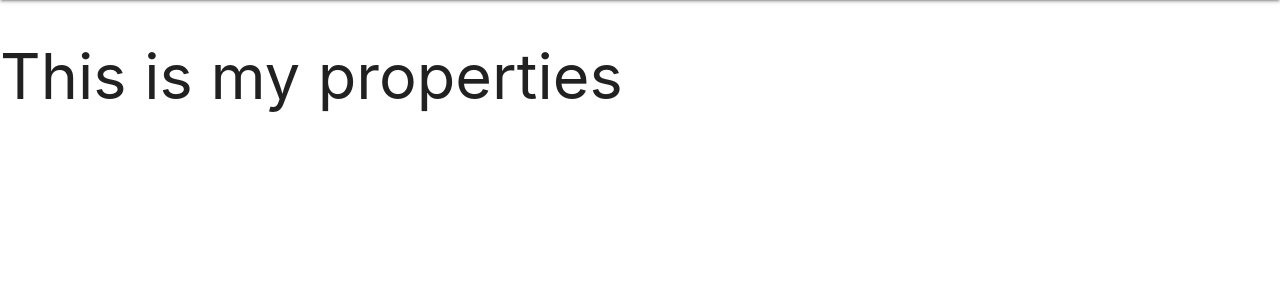
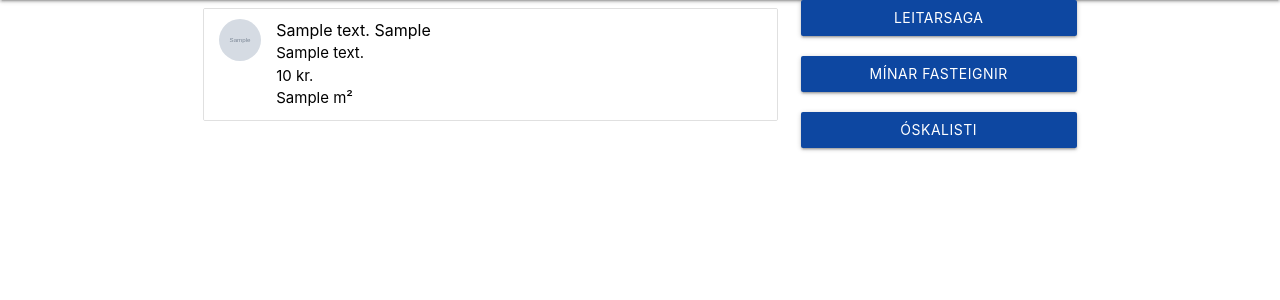
Before and after one commit to aronhr/Verklegt2, a Django app: page /profile/myProps/ in a window 1280 px wide. Shown: the part 64-364 px from the top of the page. Run offline with Django 3.2, Linux system fonts and the light colour scheme; a user stored in the database is signed in; tables that the repository leaves empty hold one stand-in row (values such as "Sample post"); grey boxes marked "Sample" are stand-in pictures.

Commit message:
Created my props

```diff
--- a/profiles/views.py
+++ b/profiles/views.py
@@ -93,8 +93,9 @@ def get_offer_by_id(request, id):
 
 @login_required
 def myProps(request):
+    props = House.objects.filter(seller=request.user)
     return render(request, 'profile/myProps.html', {
-        'myProps': 'This is my properties'
+        'myProps': props
     })
 
 
--- a/static/css/main.css
+++ b/static/css/main.css
@@ -3,40 +3,37 @@
         margin-left: 30px;
     }
 }
-
 .marginnull{
     margin: 0 auto;
 }
-
 .profile-img{
     width: 100%;
     max-width: 500px;
 }
-
-/* label color */
 .input-field label {
     color: #000;
 }
-/* label focus color */
 .input-field input[type=text]:focus + label {
     color: #000;
 }
-/* label underline focus color */
 .input-field input[type=text]:focus {
     border-bottom: 1px solid #000;
     box-shadow: 0 1px 0 0 #000;
 }
-/* valid color */
 .input-field input[type=text].valid {
     border-bottom: 1px solid #000;
     box-shadow: 0 1px 0 0 #000;
 }
-/* invalid color */
 .input-field input[type=text].invalid {
     border-bottom: 1px solid #000;
     box-shadow: 0 1px 0 0 #000;
 }
-/* icon prefix focus color */
 .input-field .prefix.active {
     color: #000;
 }
+.collection-item a{
+    color: black;
+}
+.collection-item:hover{
+    background-color: #e0e0e0;
+}
--- a/templates/base.html
+++ b/templates/base.html
@@ -7,9 +7,10 @@
     <meta http-equiv="X-UA-Compatible" content="ie=edge">
     <title>{% if house.address %} {{ house.address }} {{ house.street_nr }} {% else %} Fasteignir {% endif %}</title>
     <link rel="stylesheet" href="https://cdnjs.cloudflare.com/ajax/libs/materialize/1.0.0/css/materialize.min.css">
-    <link rel="stylesheet" href="{% static 'css/main.css' %}">
+
     <link href="https://fonts.googleapis.com/icon?family=Material+Icons" rel="stylesheet">
     <script src="https://cdnjs.cloudflare.com/ajax/libs/jquery/3.4.1/jquery.min.js"></script>
+    <link rel="stylesheet" href="{% static 'css/main.css' %}">
 </head>
 <body>
 <nav class="nav-wrapper blue darken-4">
@@ -30,7 +31,7 @@
     {% block content %}
 
     {% endblock %}
-<script src="https://cdnjs.cloudflare.com/ajax/libs/materialize/1.0.0/js/materialize.min.js"></script>
+    <script src="https://cdnjs.cloudflare.com/ajax/libs/materialize/1.0.0/js/materialize.min.js"></script>
 </main>
 </body>
 </html>
--- a/templates/profile/index.html
+++ b/templates/profile/index.html
@@ -1,5 +1,4 @@
 {% extends 'base.html' %}
-
 {% block content %}
     <div class="row">
         <form method="POST" enctype="multipart/form-data">
@@ -38,8 +37,8 @@
                     </div>
                 {% endfor %}
                 <button type="submit" class="btn green darken-3">Breyta</button>
+            </div>
         </form>
-    </div>
         <div class="col l4 m6 s12">
             <div class="container">
                 <a href="{% url 'profile-history' %}"><button class="row col l12 m12 s12 btn blue darken-4">Leitarsaga</button></a>
--- a/templates/profile/myProps.html
+++ b/templates/profile/myProps.html
@@ -1,7 +1,35 @@
 {% extends 'base.html' %}
+{% load humanize %}
+{% block content %}
+    <div class="container">
+        <div class="row">
+            <div class="col l8 m8 s12">
+                <ul class="collection">
+                    {% for prop in myProps %}
+                        <li class="collection-item avatar">
+                            <a href="/house/{{ prop.id }}">
+                                <img src="{{ prop.houseimage_set.first.image }}" alt="{{ prop.address }} {{ prop.street_nr }}" class="circle">
+                                <span class="title">{{ prop.address }} {{ prop.street_nr }}</span>
+                                <p>
+                                    {{ prop.houseinfo_set.first.description }}
+                                    <br>
+                                    {{ prop.price|intcomma }} kr.
+                                    <br>
+                                    {{ prop.houseinfo_set.first.size|intcomma }} m²
+                                </p>
+                            </a>
+                        </li>
+                    {% endfor %}
+                </ul>
+            </div>
+            <div class="col l4 m4 s12">
+                <a href="{% url 'profile-history' %}"><button class="row col l12 m12 s12 btn blue darken-4">Leitarsaga</button></a>
+                <a href="{% url 'profile-myProps' %}"><button class="row col l12 m12 s12  btn blue darken-4">Mínar fasteignir</button></a>
+                <a href="{% url 'profile-wishList' %}"><button class="row col l12 m12 s12  btn blue darken-4">Óskalisti</button></a>
+            </div>
+        </div>
+    </div>
+    <style>
 
-{% block content %}
-
-    <h1>{{ myProps }}</h1>
-
+    </style>
 {% endblock %}
--- a/templates/profile/sell_property.html
+++ b/templates/profile/sell_property.html
@@ -37,7 +37,6 @@
                         </div>
                             <span class="btn blue darken-4 back_2 left">Til baka</span>
                         <button type="submit" onsubmit="{% url 'profile-sell-property' %}" class="btn green darken-4 right">Selja</button>
-
                     </div>
                 </div>
             </div>
```
Also changed, not shown: media/33863935_1754495884657988_8233719131275264000_n.jpg (added). Lines whose indentation alone changed are shown as unchanged.
